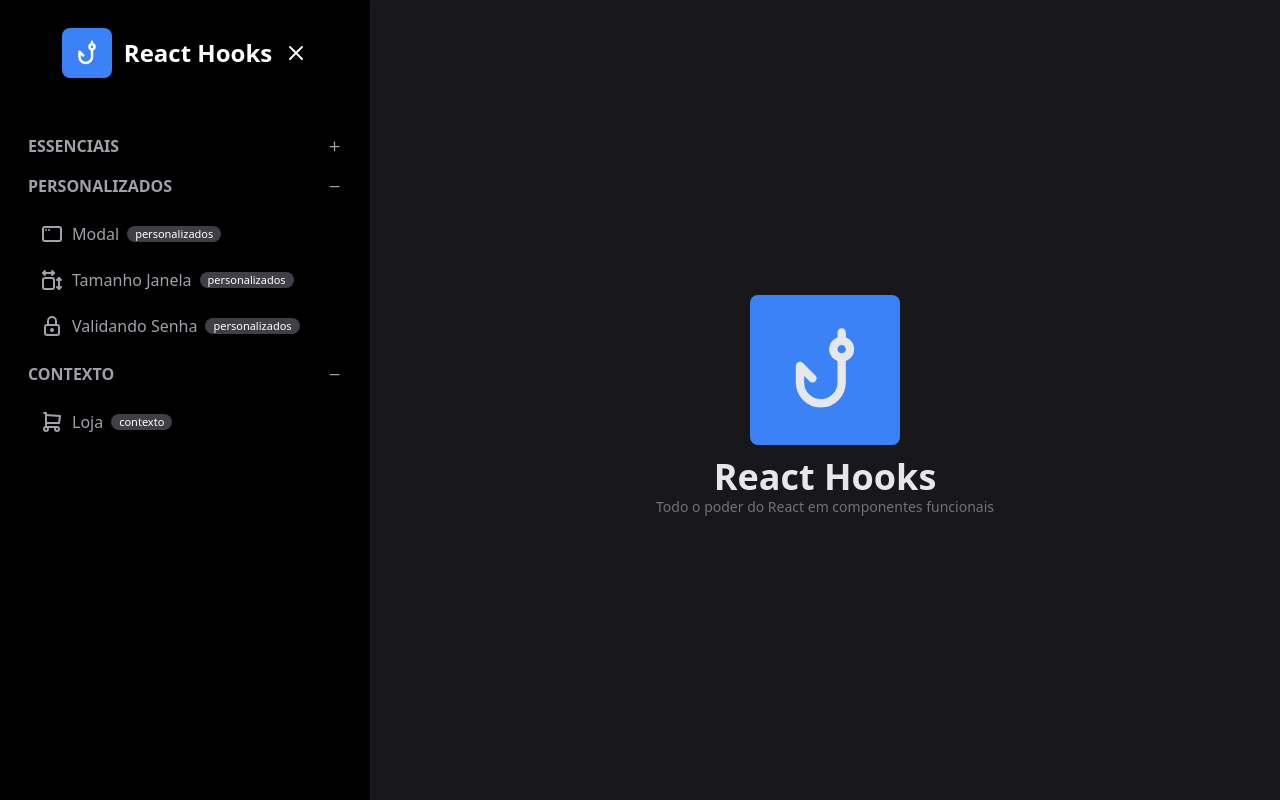
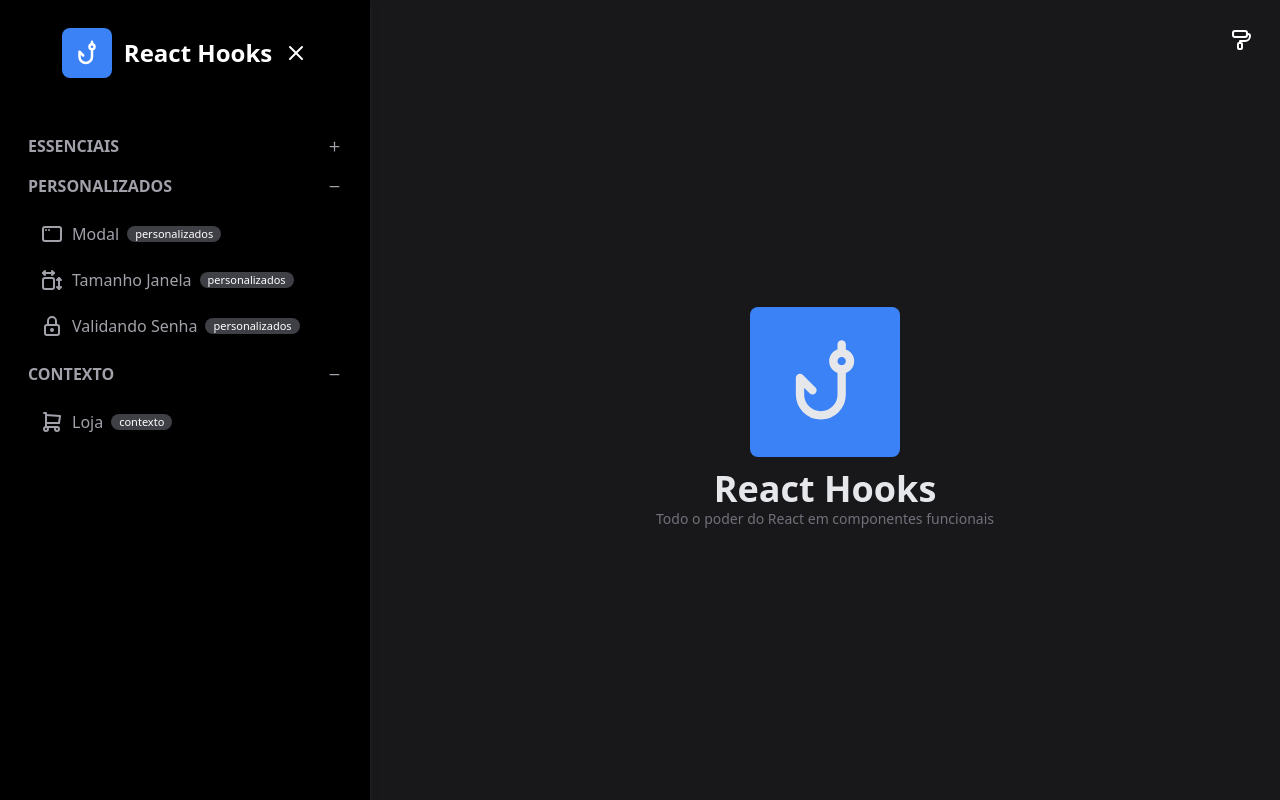
Before and after one commit to maryson011/repo-js, a Next.js app in the folder FundamentosReact/react-hooks/: page / in a window 1280 px wide. Built offline with nearby package versions, Linux system fonts and the light colour scheme.

Commit message:
feat: created color piker (react-hooks)

```diff
--- a/FundamentosReact/react-hooks/src/components/template/Cabecalho.tsx
+++ b/FundamentosReact/react-hooks/src/components/template/Cabecalho.tsx
@@ -1,5 +1,8 @@
 import Flex from "./Flex";
 import Titulo from "./Titulo";
+import SeletorDeCor from "./SeletorDeCor";
+import useToggle from "@/data/hooks/useToggle";
+import { IconPaint, IconX } from "@tabler/icons-react";
 
 interface CabecalhoProps {
     titulo?: string;
@@ -7,9 +10,14 @@
 }
 
 export default function Cabecalho(props: CabecalhoProps) {
+    const [mostraSeletor, toggleMostraSeletor] = useToggle(false)
     return (
         <Flex centerCross className="justify-between">
             {props.titulo ? <Titulo titulo={props.titulo} subtitulo={props.subtitulo} /> :<div></div> }
+            <div onClick={toggleMostraSeletor}>
+                {mostraSeletor ? <IconX /> : <IconPaint />}
+            </div>
+            {mostraSeletor ? <SeletorDeCor /> : ''}
         </Flex>
     );
 }
--- /dev/null
+++ b/FundamentosReact/react-hooks/src/components/template/SeletorDeCor.tsx
@@ -0,0 +1,14 @@
+import Botao from "./Botao"
+import Flex from "./Flex"
+
+export default function SeletorDeCor() {
+    const cores = ["red-400", "blue-500", "pink-500", "orange-500", "green-500"]
+
+    let listaCores = cores.map(cor=>{
+        return <Botao key={cor} cor={`bg-${cor}`} />
+    })
+
+    return (<Flex center gap={4} className={`absolute right-3 top-20`}>
+        {listaCores}
+    </Flex>)
+}
```
